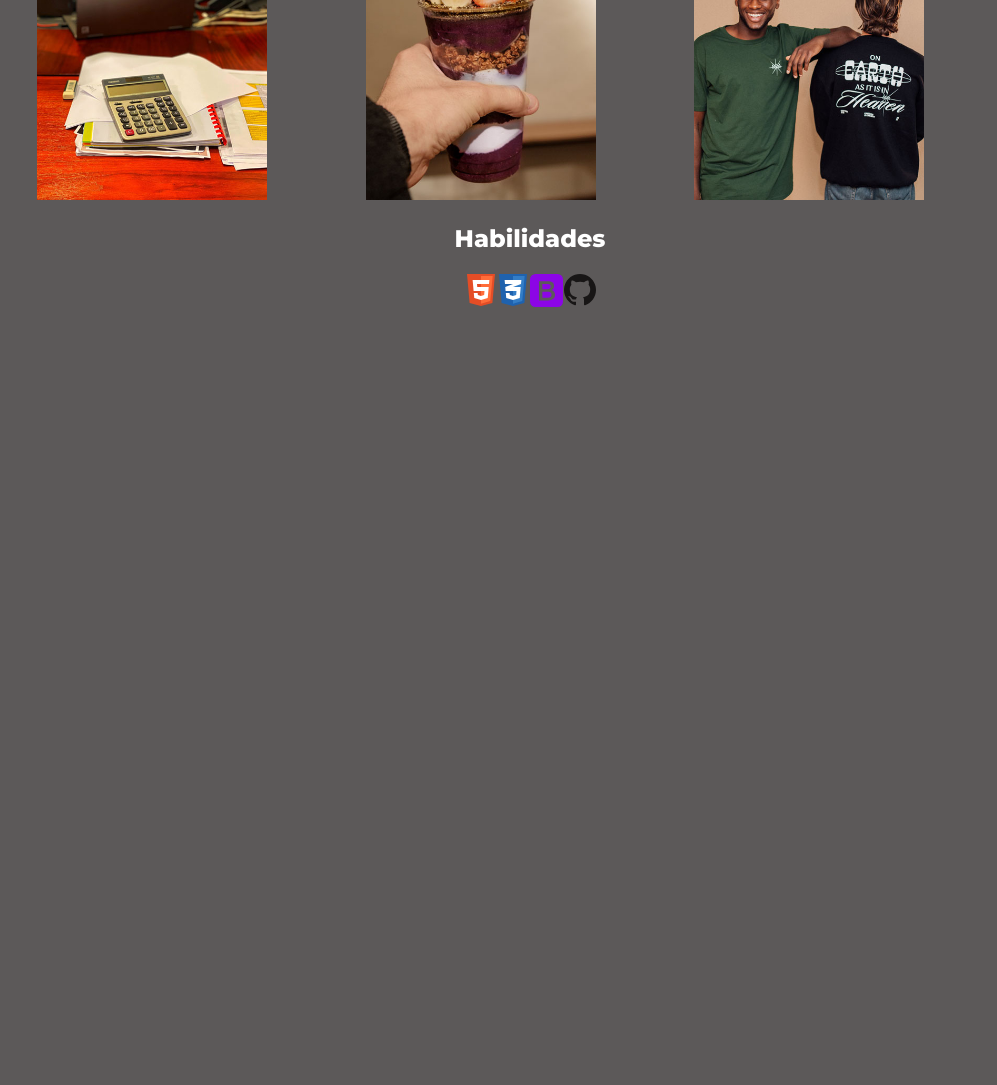
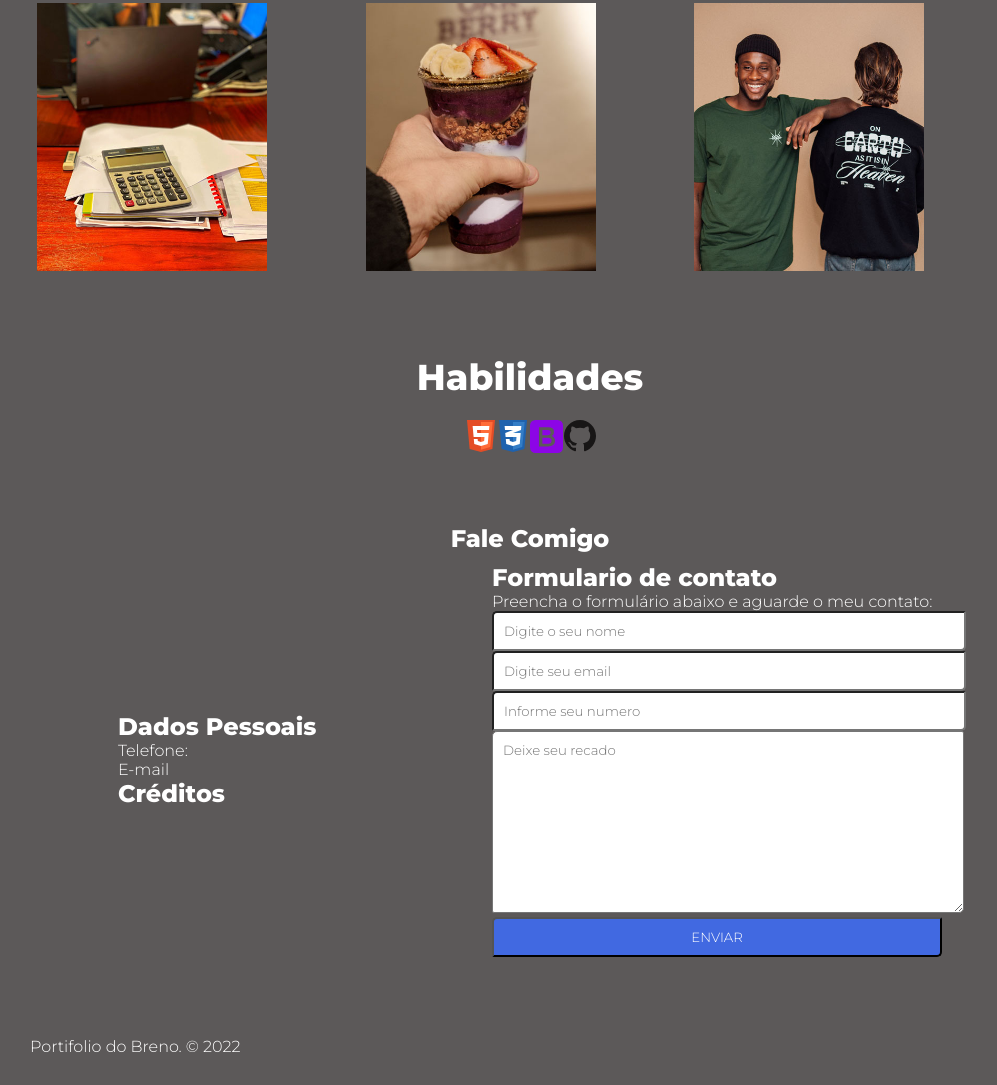
Before and after one commit to brnx0/Portifolio, a plain HTML site: page index.html in a window 1280 px wide. Shown: the part 987-2072 px from the top of the page, without its empty margins (110-1107 px from the left). Before the commit the page ends 1305 px from the top, so only its background shows below. Drawn offline with Linux system fonts and the light colour scheme.

Commit message:
novas seções

```diff
--- a/css/style.css
+++ b/css/style.css
@@ -3,6 +3,22 @@
     margin: 0;
     padding: 0;
     color: white;
+}
+html{
+    scroll-behavior: smooth;
+
+}
+section{
+    margin: 60px 0;
+}
+h1{
+    text-align: center;
+    font-size: 36px;
+}
+input, textarea{
+    width: 100%;
+    padding: 10px;
+    border-radius: 5px 2px;
 }
 
 body{
@@ -10,9 +26,16 @@ body{
 }
 
 header{
+    width: 100%;
+    position: fixed;/* Fixar o menu */
 
-    width: 100%;
+    z-index: 3;
+    top: 0;
 }
+:target{
+    scroll-margin-top: 120px;
+}
+
 
 .logoNav{
     width: auto;
@@ -135,3 +158,25 @@ header{
     overflow: hidden;
 
 }
+
+/* Fomulario */
+
+.dadoContato{
+    width: 45%;
+}
+.form{
+    width: 45%;
+}
+
+/* Form */
+
+.submitButton{
+    background-color: #4169E1;
+    color: white;
+
+}
+
+.submitButton:hover{
+    background-color: #1970;
+
+}
--- a/index.html
+++ b/index.html
@@ -15,9 +15,9 @@
             <a href="#"><img class="logoNav logoNavHover" src="./img/logo-criativo.png" alt=""></a>
             <nav class="header-nav">
                 <ul class="flex-center">
-                    <li> <a href="#sectionPortifolio">SOBRE MIM</a> </li>
-                    <li> <a href="">PORTIFÓLIO</a> </li>
-                    <li> <a href="">FALE COMIGO</a> </li>
+                    <li> <a href="#linkSobre">SOBRE MIM</a> </li>
+                    <li> <a href="#linkPortifolio">PORTIFÓLIO</a> </li>
+                    <li> <a href="#linkFale">FALE COMIGO</a> </li>
                 </ul>
             </nav>
             <div class="header-social-media">
@@ -36,15 +36,15 @@
                 <img src="./img/foto-designer.jpg" alt="">
             </div>
             <div id="sobre">
-                <h1>Sobre mim</h1>
+                <h1 id="linkSobre">Sobre mim</h1>
                 <p>Lorem ipsum, dolor sit amet consectetur adipisicing elit. Labore, placeat. Quas voluptatum eveniet vel nam iste animi cumque eligendi tempora, omnis ipsum explicabo quos quibusdam illum, reiciendis soluta, non eum?</p>
                 <p>
                 Quae, architecto? Labore sapiente modi, ipsa illo harum fugiat earum omnis sit explicabo ut expedita obcaecati rerum distinctio quia voluptatem, autem cupiditate dolorem! Corrupti distinctio repellat illo facere placeat dignissimos?</p>
             </div>
         </div>
-    </section class="sectionPortifolio">
+    </section>
     <section>
-        <h1 class="flex-center">Portifólio</h1>
+        <h1 class="flex-center" id="linkPortifolio">Portifólio</h1>
         <div class="container flex-center gallery">
              <div class="">
                  <img src="./img/img-01-p.jpg" alt="">
@@ -74,7 +74,7 @@
     </section>
     <section class="habilidades">
         <div class="flex-center container">
-            <h1 class="flex-center">Habilidades</h1>
+            <h1 class="flex-center" id="linkHabilidades">Habilidades</h1>
         </div>
         <div class="container habIcones">
             <img src="./icons/html.svg" alt="">
@@ -86,16 +86,44 @@
 
     </section>
 
-    <!-- Implementação de um formulario teste -->
+    <section class="faleComigo">
+        <h2 class="flex-center" id="linkFale">Fale Comigo</h2>
+        <div class="flex-center container">
+            <div class="dadosContato">
+                <h2>Dados Pessoais</h2>
+                <p>Telefone:</p>
+                <p>E-mail</p>
+                <H2>Créditos</H2>
+            </div>
+            <div class="form">
+                <h2>Formulario de contato</h2>
+                <p>Preencha o formulário abaixo e aguarde o meu contato: </p>
+                <form action="" method="">
+                    <p>
+                        <input type="text" name="name" placeholder="Digite o seu nome">
+                    </p>
+                    <p>
+                        <input type="email" name="subject" placeholder="Digite seu email" id="">
+                    </p>
+                    <p>
+                        <input type="text" name="phone" placeholder="Informe seu numero">
+                    </p>
+                    <p>
+                        <textarea name="message" id="" cols="30" rows="10" placeholder="Deixe seu recado "></textarea>
 
-    <!-- <form action="" class="flex-center">
-        <H2>Nome</H2>
-        <input type="text" name="Nome" placeholder="Nome aqui" id="">
-        <h2>Email</h2>
-        <input type="text" placeholder="Email"><br>
-        <input type="submit" value="" onclick="enviar()">
+                    </p>
+                    <p>
+                        <input type="submit" name="" value="ENVIAR" class="submitButton">
 
-    </form> -->
-
+                </form>
+            </div>
+        </div>
+    </section>
+    <footer>
+        <div class="container">
+            Portifolio do Breno. &copy; 2022
+        </div>
+    </footer>
 </body>
 </html>
+-
```
